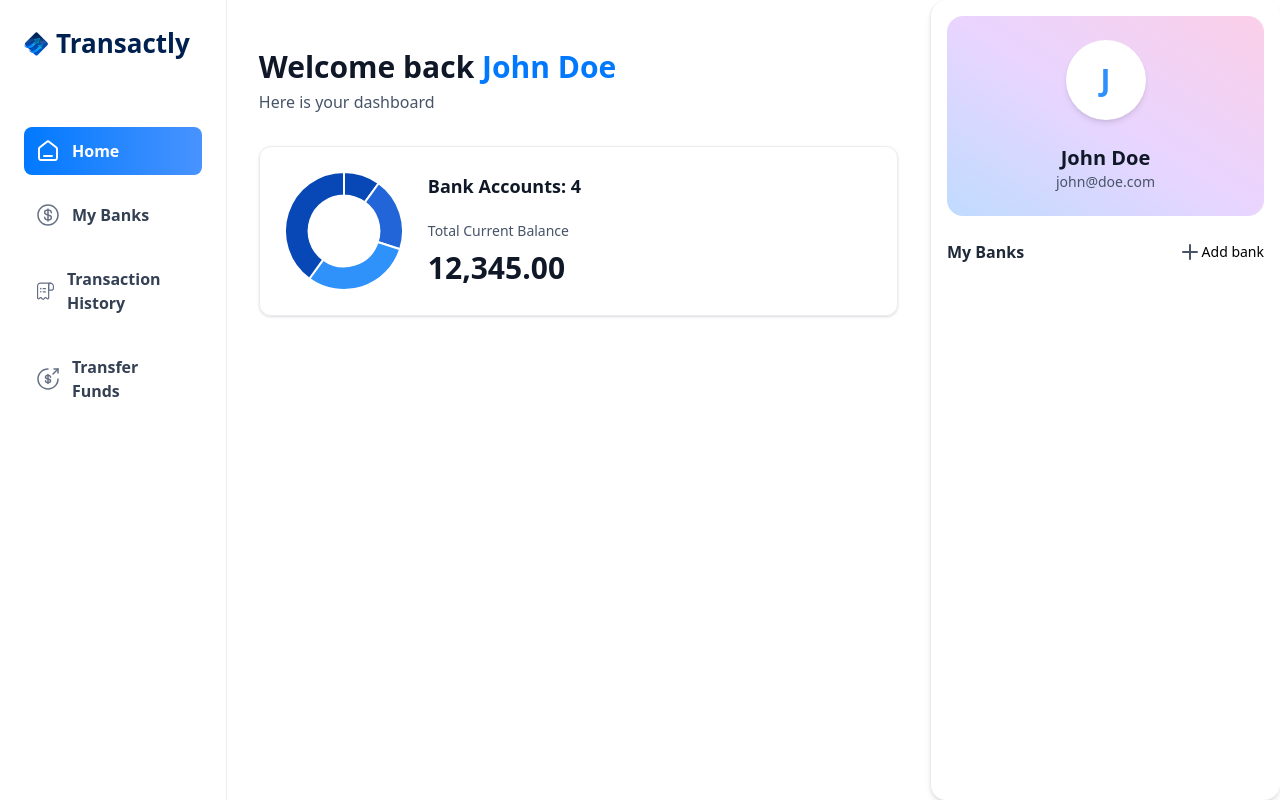
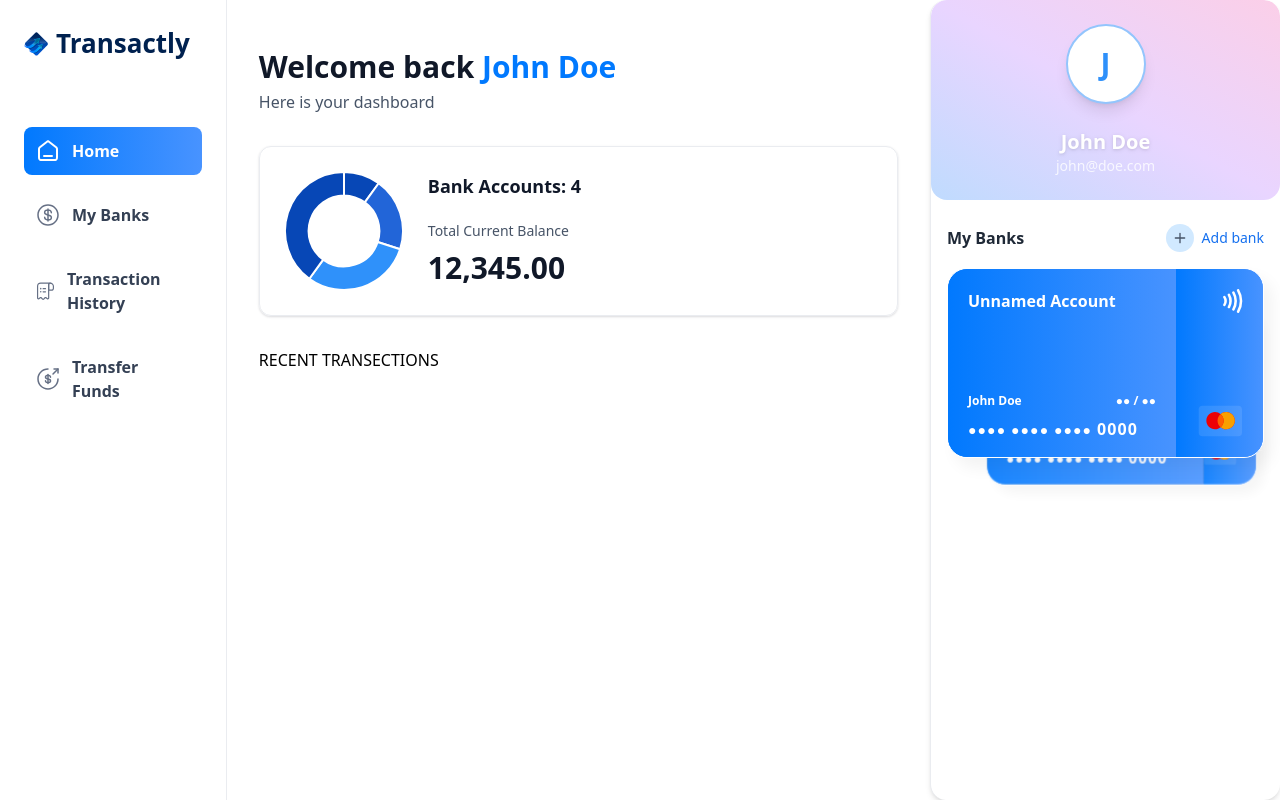
Before and after one commit to FarhanYousafzai0/Transactly, a Next.js app: page / in a window 1280 px wide. Built offline with nearby package versions, Linux system fonts and the light colour scheme.

Commit message:
apiwrite

```diff
--- a/app/(auth)/sign-in/page.jsx
+++ b/app/(auth)/sign-in/page.jsx
@@ -1,10 +1,11 @@
+import AuthPage from '@/components/AuthPage'
 import React from 'react'
 
 const SignIn = () => {
   return (
-    <div>
-
-    </div>
+    <section className='flex-center size-full max-sm:px-6'>
+      <AuthPage type={'sign-in'}/>
+    </section>
   )
 }
 
--- a/app/(auth)/sign-up/page.jsx
+++ b/app/(auth)/sign-up/page.jsx
@@ -1,10 +1,11 @@
+import AuthPage from '@/components/AuthPage'
 import React from 'react'
 
 const SignUp = () => {
   return (
-    <div>
-
-    </div>
+    <section className='flex-center size-full max-sm:px-6'>
+      <AuthPage type={'sign-up'}/>
+    </section >
   )
 }
 
--- /dev/null
+++ b/app/(root)/my-banks/page.jsx
@@ -0,0 +1,11 @@
+import React from 'react'
+
+const page = () => {
+  return (
+    <div>
+    <h1 className="text-5xl text-green-400">My Banks</h1>
+    </div>
+  )
+}
+
+export default page
--- a/app/(root)/page.jsx
+++ b/app/(root)/page.jsx
@@ -14,6 +14,8 @@ const Dashboard = () => {
         <HeaderBox type='greeting' title='Welcome back' subtext='Here is your dashboard' user='John Doe' />
         <TotalBalanceBox accounts={[]} totalBanks={4} totalCurrentBalance={12345}/>
       </div>
+
+      <div>RECENT TRANSECTIONS</div>
     </div>
     <RightSidebar user={isLoggedIn} banks={[{},{}]} totalCurrentBalance={12345} />
   </div>
--- /dev/null
+++ b/app/(root)/payment-transfer/page.jsx
@@ -0,0 +1,11 @@
+import React from 'react'
+
+const page = () => {
+  return (
+    <div>
+    <h1 className="text-5xl text-green-400">Transfer Funds</h1>
+    </div>
+  )
+}
+
+export default page
--- /dev/null
+++ b/app/(root)/transaction-history/page.jsx
@@ -0,0 +1,11 @@
+import React from 'react'
+
+const page = () => {
+  return (
+    <div>
+    <h1 className="text-5xl text-green-400">Transaction History</h1>
+    </div>
+  )
+}
+
+export default page
--- /dev/null
+++ b/components/AuthPage.jsx
@@ -0,0 +1,11 @@
+import React from 'react'
+
+const AuthPage = ({type}) => {
+  return (
+    <>
+      <p>{type}</p>
+    </>
+  )
+}
+
+export default AuthPage
--- a/components/BankCard.jsx
+++ b/components/BankCard.jsx
@@ -1,11 +1,64 @@
-import React from 'react'
+import { formatAmount } from '@/lib/utils';
+import Image from 'next/image';
+import Link from 'next/link';
+import React from 'react';
 
-const BankCard = ({account, userName, showBalance = true}) => {
+const BankCard = ({ account = {}, userName = 'User', showBalance = true }) => {
+  const {
+    name = 'Unnamed Account',
+    currentBalance = 1234,
+    appwriteItemId = '',
+    mask = '0000',
+  } = account;
+
   return (
-    <div>
+    <div className="flex flex-col relative">
+      <Link
+        href={appwriteItemId ? `/transaction-history/?id=${appwriteItemId}` : '#'}
+        className="bank-card"
+      >
+        <div className="bank-card_content z-10 relative">
+          <div>
+            <h1 className="text-16 font-semibold text-white">{name}</h1>
+            {showBalance && (
+              <p className="font-ibm-plex-serif font-black text-white">
+                {formatAmount(currentBalance)}
+              </p>
+            )}
+          </div>
 
+          <article className="flex flex-col gap-2 mt-4">
+            <div className="flex justify-between">
+              <h1 className="text-12 font-semibold text-white">{userName}</h1>
+              <h2 className="text-12 font-semibold text-white">●● / ●●</h2>
+            </div>
+            <p className="text-14 font-semibold tracking-[1.1px] text-white">
+              ●●●● ●●●● ●●●● <span className="text-16">{mask}</span>
+            </p>
+          </article>
+        </div>
+
+        <div className="bank-card_icon z-10 relative flex items-center">
+          <Image src="/icons/Paypass.svg" width={20} height={24} alt="pay" />
+          <Image
+            src="/icons/mastercard.svg"
+            width={45}
+            height={32}
+            alt="mastercard"
+            className="ml-5"
+          />
+        </div>
+
+        <Image
+          src="/icons/lines.png"
+          width={316}
+          height={190}
+          alt="lines background"
+          className="absolute top-0 left-0 z-0"
+        />
+      </Link>
     </div>
-  )
-}
+  );
+};
 
-export default BankCard
+export default BankCard;
--- a/components/RightSidebar.jsx
+++ b/components/RightSidebar.jsx
@@ -1,3 +1,4 @@
+'use client'
 import React from 'react'
 import Link from 'next/link'
 import Image from 'next/image'
@@ -5,51 +6,59 @@ import BankCard from './BankCard'
 
 const RightSidebar = ({ user, banks, totalCurrentBalance }) => {
   return (
-    <aside className=" no-scrollbar  h-screen max-h-screen flex-col border-l border-gray-200 xl:flex w-[355px] xl:overflow-y-scroll hidden md:flex  max-w-[350px] bg-white rounded-2xl shadow-md p-4">
+    <aside className="no-scrollbar h-screen max-h-screen flex-col border-l border-gray-200 xl:flex w-[355px] xl:overflow-y-scroll hidden md:flex max-w-[350px] bg-white rounded-2xl shadow-md">
 
       {/* Profile Section */}
       <section className="flex flex-col items-center bg-gradient-to-tr from-blue-200 via-purple-200 to-pink-200 rounded-2xl p-6">
-        <div className="flex items-center justify-center w-20 h-20 bg-white rounded-full shadow-md">
-          <span className="text-3xl font-bold text-blue-500">
+        <div className="flex items-center justify-center w-20 h-20 bg-white rounded-full shadow-lg border-2 border-blue-300">
+          <span className="text-3xl font-extrabold text-blue-500">
             {user?.firstName?.[0]}
           </span>
         </div>
 
         <div className="mt-6 text-center">
-          <h1 className="text-xl font-semibold text-gray-900">
+          <h1 className="text-xl font-semibold text-white drop-shadow">
             {user?.firstName} {user?.lastName}
           </h1>
-          <p className="text-sm text-gray-600">{user?.email}</p>
+          <p className="text-sm text-white/80">{user?.email}</p>
         </div>
       </section>
 
       {/* My Banks Section */}
-      <section className="mt-6">
+      <section className="mt-6 px-4">
         <div className="flex items-center justify-between mb-4">
           <h2 className="text-base font-semibold text-gray-800">My Banks</h2>
-          <Link href="/banks" className="text-sm  flex items-center hover:text-blue-600 font-medium  hover:underline">
-          <Image  src="/icons/plus.svg" alt='add-bank' width={24} height={24} />
+          <Link
+            href="/banks"
+            className="flex items-center gap-2 text-sm font-medium text-blue-600 hover:underline"
+          >
+            <div className="p-1.5 rounded-full bg-blue-100 hover:bg-blue-200 transition">
+              <Image src="/icons/plus.svg" alt="add-bank" width={16} height={16} />
+            </div>
             Add bank
           </Link>
         </div>
 
         {banks?.length > 0 && (
-          <div className="relative flex flex-1 flex-col items-center justify-center gap-5">
-            <div className='relative bg-blue-500 w-full z-10'>
+          <div className="relative flex flex-1 flex-col items-center justify-center gap-6">
+            <div className="relative z-10 w-full scale-[1] hover:scale-[1.02] transition-all duration-300">
               <BankCard
                 key={banks[0].$id}
                 account={banks[0]}
                 userName={`${user.firstName} ${user.lastName}`}
                 showBalance={false}
+                className="rounded-xl shadow-[0_6px_20px_rgba(0,0,0,0.1)] border border-gray-200"
               />
             </div>
+
             {banks[1] && (
-              <div className="absolute right-0 bg-red-600 top-8 z-0 w-[90%]">
+              <div className="absolute right-0 top-8 z-0 w-[90%] scale-[0.95] blur-[0.2px] opacity-90">
                 <BankCard
                   key={banks[1].$id}
                   account={banks[1]}
                   userName={`${user.firstName} ${user.lastName}`}
                   showBalance={false}
+                  className="rounded-xl shadow-[0_4px_14px_rgba(0,0,0,0.05)] border border-gray-100"
                 />
               </div>
             )}
```
Lines whose indentation alone changed are shown as unchanged.
